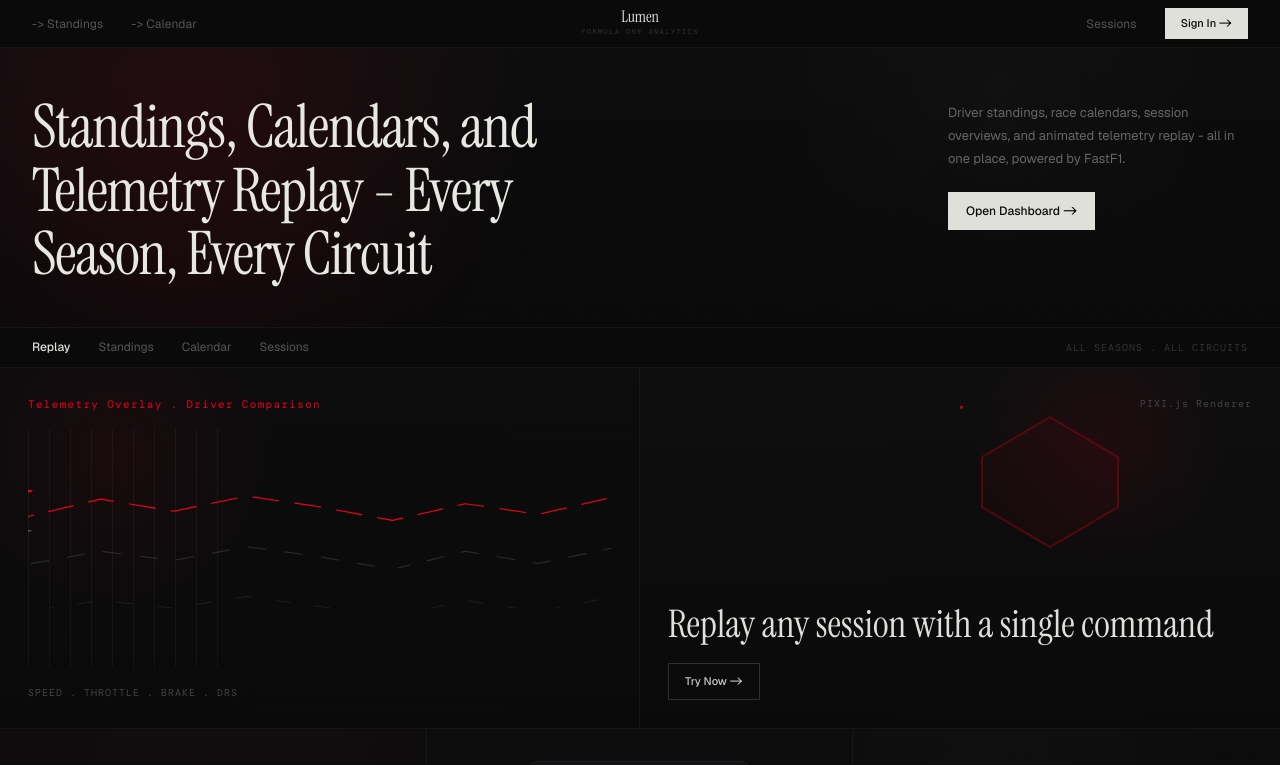
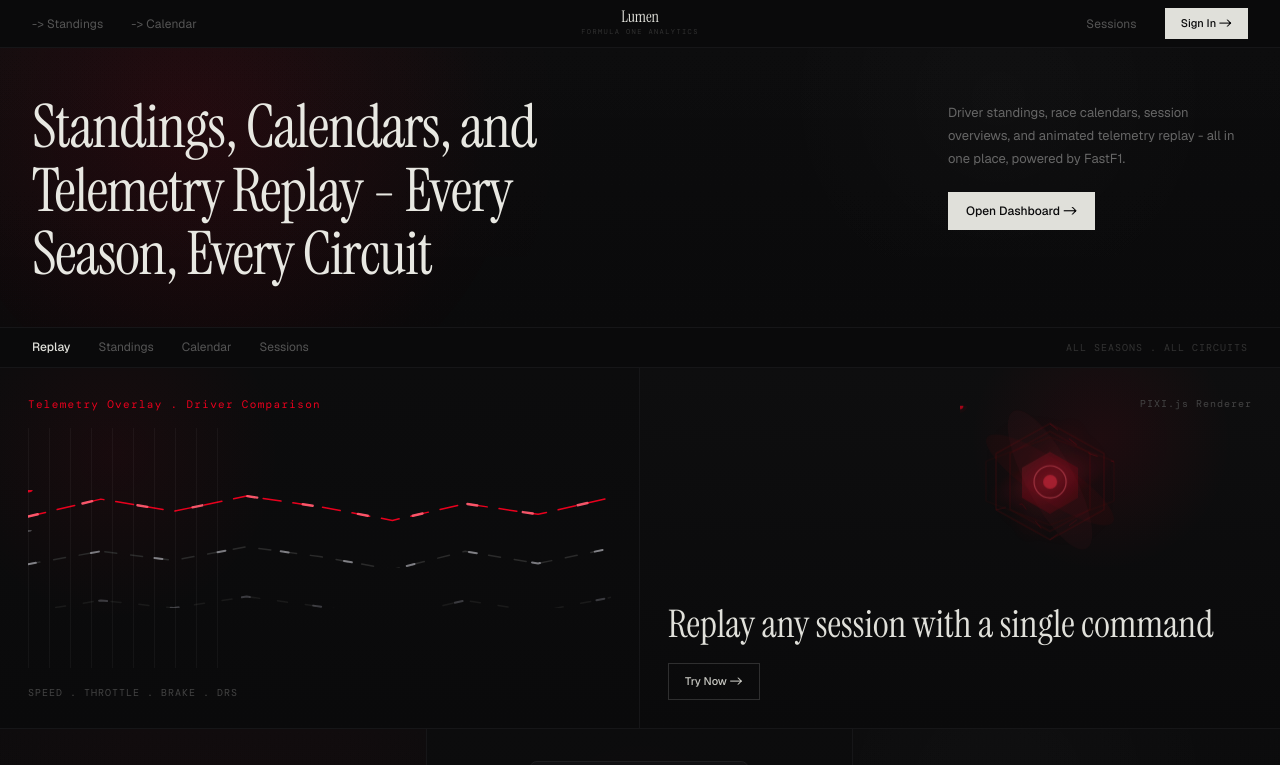
Before and after one commit to eisoptrophobicc/f1-app, a React (Vite) app in the folder frontend/: page / in a window 1280 px wide. Shown: the top 765 px of the page. Built offline with nearby package versions, Linux system fonts and the light colour scheme; a web font is replaced by a local one; what ldrs would draw is missing.

Commit message:
wip: refine design language

```diff
--- a/frontend/src/pixi/ReplayScene.jsx
+++ b/frontend/src/pixi/ReplayScene.jsx
@@ -299,11 +299,11 @@ export default function ReplayScene({ dnfMode, dsqMode }) {
         const deltaSec = (now - lastFrameTime) / 1000;
         lastFrameTime = now;
 
-        if (isPlayingRef.current) {
-          let newProgress = progressRef.current + (deltaSec * speedRef.current / totalTime);
-          if (newProgress > 1) newProgress = 0;
-          progressRef.current = newProgress;
-          setProgress(newProgress);
+        if (isPlayingRef.current && totalTime > 0) {
+          const loopedProgress =
+            (progressRef.current + (deltaSec * speedRef.current / totalTime)) % 1;
+          progressRef.current = loopedProgress;
+          setProgress(loopedProgress);
         }
 
         const elapsed = globalRaceStart + (progressRef.current * totalTime);
--- a/frontend/src/routes/Landing.jsx
+++ b/frontend/src/routes/Landing.jsx
@@ -496,7 +496,7 @@ export default function Landing() {
             stroke-dashoffset: 0;
           }
           to {
-            stroke-dashoffset: -48;
+            stroke-dashoffset: calc(-1 * var(--trace-cycle, 30));
           }
         }
 
@@ -729,18 +729,41 @@ export default function Landing() {
         }
 
         [data-motion-ready="true"] .telemetry-graph .telemetry-line {
+          --trace-cycle: 30;
           stroke-dasharray: 18 12;
+          stroke-dashoffset: 0;
           animation: traceFlow 2.6s linear infinite;
         }
 
         [data-motion-ready="true"] .telemetry-graph .telemetry-line.telemetry-secondary {
+          --trace-cycle: 26;
           stroke-dasharray: 12 14;
           animation-duration: 3.8s;
         }
 
         [data-motion-ready="true"] .telemetry-graph .telemetry-line.telemetry-tertiary {
+          --trace-cycle: 28;
           stroke-dasharray: 10 18;
           animation-duration: 5.2s;
+        }
+
+        [data-motion-ready="true"] .telemetry-graph .telemetry-flow {
+          --trace-cycle: 56;
+          stroke-dasharray: 10 46;
+          stroke-dashoffset: 0;
+          animation: traceFlow 1.8s linear infinite;
+        }
+
+        [data-motion-ready="true"] .telemetry-graph .telemetry-flow.telemetry-secondary {
+          --trace-cycle: 64;
+          stroke-dasharray: 8 56;
+          animation-duration: 2.8s;
+        }
+
+        [data-motion-ready="true"] .telemetry-graph .telemetry-flow.telemetry-tertiary {
+          --trace-cycle: 72;
+          stroke-dasharray: 8 64;
+          animation-duration: 3.6s;
         }
 
         [data-motion-ready="true"] .card-signal-panel {
@@ -755,20 +778,38 @@ export default function Landing() {
           animation: premiumSignalGlow 11.6s ease-in-out infinite;
         }
 
-        [data-motion-ready="true"] .replay-hex-stack .hex-layer {
+        [data-motion-ready="true"] .replay-hex-stack .hex-shell,
+        [data-motion-ready="true"] .replay-hex-stack .hex-cloud {
           transform-box: fill-box;
           transform-origin: center;
           animation: replayHexPulse 7s ease-in-out infinite;
         }
 
         [data-motion-ready="true"] .replay-hex-stack {
-          filter: drop-shadow(0 0 12px rgba(232,0,29,0.12));
+          filter: drop-shadow(0 0 18px rgba(232,0,29,0.2));
         }
 
-        [data-motion-ready="true"] .replay-hex-stack .hex-layer.hex-1 { animation-delay: 180ms; }
-        [data-motion-ready="true"] .replay-hex-stack .hex-layer.hex-2 { animation-delay: 360ms; }
-        [data-motion-ready="true"] .replay-hex-stack .hex-layer.hex-3 { animation-delay: 540ms; }
-        [data-motion-ready="true"] .replay-hex-stack .hex-layer.hex-4 { animation-delay: 720ms; }
+        [data-motion-ready="true"] .replay-hex-stack .hex-cloud {
+          animation-duration: 9.4s;
+          opacity: 1;
+        }
+
+        [data-motion-ready="true"] .replay-hex-stack .hex-cloud.cloud-b {
+          animation-duration: 11.2s;
+          animation-direction: reverse;
+        }
+
+        [data-motion-ready="true"] .replay-hex-stack .hex-shell.shell-b { animation-delay: 220ms; }
+        [data-motion-ready="true"] .replay-hex-stack .hex-shell.shell-c { animation-delay: 440ms; }
+
+        [data-motion-ready="true"] .replay-hex-stack .hex-beam {
+          stroke-dasharray: 10 14;
+          animation: traceFlow 4.8s linear infinite;
+        }
+
+        [data-motion-ready="true"] .replay-hex-stack .hex-core {
+          animation: orbitPulse 5.6s ease-in-out infinite;
+        }
 
         [data-motion-ready="true"] .kalman-visual .state-halo,
         [data-motion-ready="true"] .kalman-visual .state-ring {
@@ -1040,10 +1081,24 @@ export default function Landing() {
                     strokeWidth="1.5"
                     strokeLinecap="round"
                     strokeLinejoin="round"
+                    vectorEffect="non-scaling-stroke"
+                    shapeRendering="geometricPrecision"
+                  />
+                  <polyline
+                    className={`telemetry-flow ${lineClass}`}
+                    points={points}
+                    fill="none"
+                    stroke={i === 0 ? "#FF5A6E" : i === 1 ? "#A4A4AB" : "#6A6A72"}
+                    strokeWidth={i === 0 ? "2.4" : "2"}
+                    strokeLinecap="round"
+                    strokeLinejoin="round"
+                    opacity={i === 0 ? "0.95" : i === 1 ? "0.72" : "0.5"}
+                    vectorEffect="non-scaling-stroke"
+                    shapeRendering="geometricPrecision"
                   />
                   {i < 2 ? (
                     <circle r={i === 0 ? "3.2" : "2.6"} fill={i === 0 ? "#E8001D" : "#74747A"} opacity={i === 0 ? "0.95" : "0.55"}>
-                      <animateMotion dur={i === 0 ? "2.8s" : "4.2s"} repeatCount="indefinite" path={path} />
+                      <animateMotion dur={i === 0 ? "2.8s" : "4.2s"} repeatCount="indefinite" calcMode="linear" path={path} />
                     </circle>
                   ) : null}
                 </svg>
@@ -1066,18 +1121,48 @@ export default function Landing() {
           </div>
           <div className="soft-float" style={{ position: "absolute", top: "40px", left: "50%", transform: "translateX(-50%)", pointerEvents: "none" }}>
             <svg className="replay-hex-stack" viewBox="0 0 180 150" width="180" height="150" style={{ opacity: 0.7 }}>
-              {[0, 1, 2, 3, 4].map((i) => (
-                <polygon key={i}
-                  className={`hex-layer hex-${i}`}
-                  points="90,12 158,52 158,102 90,142 22,102 22,52"
-                  fill={i === 2 ? "rgba(232,0,29,0.10)" : "none"}
-                  stroke={`rgba(232,0,29,${0.16 + i * 0.09})`}
-                  strokeWidth={i === 2 ? "1.4" : "1.2"}
-                  transform={`translate(${(i - 2) * 7},${(i - 2) * 5})`}
-                />
-              ))}
+              <defs>
+                <linearGradient id="replayPrismGlow" x1="34" y1="22" x2="148" y2="116" gradientUnits="userSpaceOnUse">
+                  <stop offset="0%" stopColor="#FF9AA5" stopOpacity="0.18" />
+                  <stop offset="46%" stopColor="#E8001D" stopOpacity="0.3" />
+                  <stop offset="100%" stopColor="#E8001D" stopOpacity="0.08" />
+                </linearGradient>
+                <radialGradient id="replayHexCloudA" cx="50%" cy="50%" r="50%">
+                  <stop offset="0%" stopColor="#FF4D67" stopOpacity="0.26" />
+                  <stop offset="100%" stopColor="#E8001D" stopOpacity="0" />
+                </radialGradient>
+                <radialGradient id="replayHexCloudB" cx="50%" cy="50%" r="50%">
+                  <stop offset="0%" stopColor="#FF6B7E" stopOpacity="0.16" />
+                  <stop offset="100%" stopColor="#E8001D" stopOpacity="0" />
+                </radialGradient>
+              </defs>
+              <g className="hex-cloud cloud-a">
+                <ellipse cx="90" cy="76" rx="68" ry="24" fill="url(#replayHexCloudA)" transform="rotate(-18 90 76)" />
+                <ellipse cx="90" cy="76" rx="34" ry="72" fill="url(#replayHexCloudB)" transform="rotate(24 90 76)" />
+              </g>
+              <g className="hex-cloud cloud-b">
+                <ellipse cx="90" cy="76" rx="76" ry="20" fill="rgba(232,0,29,0.08)" transform="rotate(34 90 76)" />
+                <ellipse cx="90" cy="76" rx="24" ry="78" fill="rgba(255,77,103,0.07)" transform="rotate(-28 90 76)" />
+              </g>
+              <g className="hex-shell shell-a">
+                <path d="M90,18 L144,48 L144,104 L90,134 L36,104 L36,48 Z" fill="none" stroke="rgba(232,0,29,0.34)" strokeWidth="1.3" />
+              </g>
+              <g className="hex-shell shell-b" transform="rotate(18 90 76)">
+                <path d="M90,26 L130,48 L130,104 L90,126 L50,104 L50,48 Z" fill="none" stroke="rgba(232,0,29,0.28)" strokeWidth="1.15" />
+              </g>
+              <g className="hex-shell shell-c" transform="rotate(-26 90 76)">
+                <path d="M90,32 L154,56 L154,96 L90,120 L26,96 L26,56 Z" fill="none" stroke="rgba(232,0,29,0.2)" strokeWidth="1.05" />
+              </g>
+              <path className="hex-beam" d="M90,18 L118,40 L130,48 L154,56" fill="none" stroke="rgba(232,0,29,0.3)" strokeWidth="1" />
+              <path className="hex-beam" d="M36,104 L62,98 L90,134 L122,110" fill="none" stroke="rgba(232,0,29,0.22)" strokeWidth="0.95" />
+              <polygon points="90,46 118,62 118,92 90,108 62,92 62,62" fill="url(#replayPrismGlow)" opacity="0.88" />
+              <circle className="hex-core" cx="90" cy="76" r="7" fill="#FF3049" opacity="0.98" />
+              <circle className="hex-core" cx="90" cy="76" r="16" fill="none" stroke="#FF5A6E" strokeWidth="1.15" opacity="0.48" />
               <circle r="3.4" fill="#E8001D" opacity="1">
-                <animateMotion dur="8s" repeatCount="indefinite" path="M90,12 L158,52 L158,102 L90,142 L22,102 L22,52 Z" />
+                <animateMotion dur="8.4s" repeatCount="indefinite" path="M90,18 L144,48 L144,104 L90,134 L36,104 L36,48 L90,18 L130,48 L130,104 L90,126 L50,104 L50,48 L90,26 L154,56 L154,96 L90,120 L26,96 L26,56 L90,32" />
+              </circle>
+              <circle r="7.2" fill="rgba(232,0,29,0.08)" opacity="0.9">
+                <animateMotion dur="8.4s" repeatCount="indefinite" path="M90,18 L144,48 L144,104 L90,134 L36,104 L36,48 L90,18 L130,48 L130,104 L90,126 L50,104 L50,48 L90,26 L154,56 L154,96 L90,120 L26,96 L26,56 L90,32" />
               </circle>
             </svg>
           </div>
@@ -1097,7 +1182,7 @@ export default function Landing() {
       <section className="surface-glow" style={{
         display: "grid", gridTemplateColumns: "1fr 1fr 1fr",
         borderTop: "1px solid #161618", borderBottom: "1px solid #161618",
-        background: "radial-gradient(120% 140% at 62% 100%, rgba(232,0,29,0.075) 0%, rgba(232,0,29,0.03) 30%, rgba(232,0,29,0) 62%), linear-gradient(180deg, #0B0B0C 0%, #0A0A0B 55%, #09090A 100%)",
+        background: "radial-gradient(110% 120% at 0% 100%, rgba(232,0,29,0.11) 0%, rgba(232,0,29,0.045) 18%, rgba(232,0,29,0.01) 30%, rgba(232,0,29,0) 42%), linear-gradient(180deg, #0B0B0C 0%, #0A0A0B 55%, #09090A 100%)",
       }}>
         <div className="feature-copy" style={{ padding: "40px 32px", borderRight: "1px solid #161618" }}>
           <div style={{ fontSize: "10px", color: "#444", fontFamily: "'DM Mono', monospace", letterSpacing: "0.12em", marginBottom: "18px" }}>Lumen</div>
@@ -1413,7 +1498,7 @@ export default function Landing() {
         <div style={{
           fontFamily: "'Instrument Serif', serif", fontWeight: 400,
           fontSize: "clamp(48px, 16vw, 160px)",
-          color: "#0e0e0f", letterSpacing: "-0.03em",
+          color: "#121212", letterSpacing: "-0.03em",
           lineHeight: 1, userSelect: "none",
         }}>
           Lumen
```
